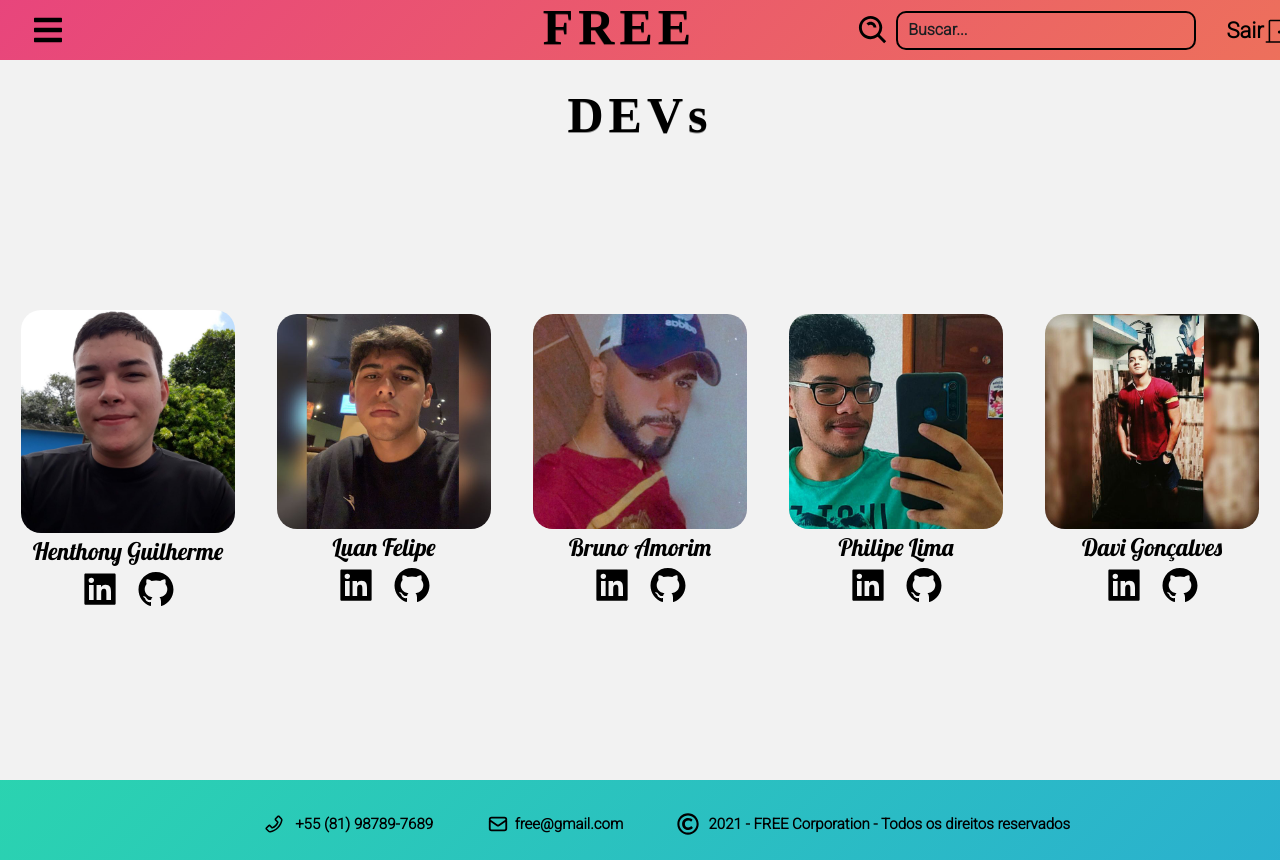
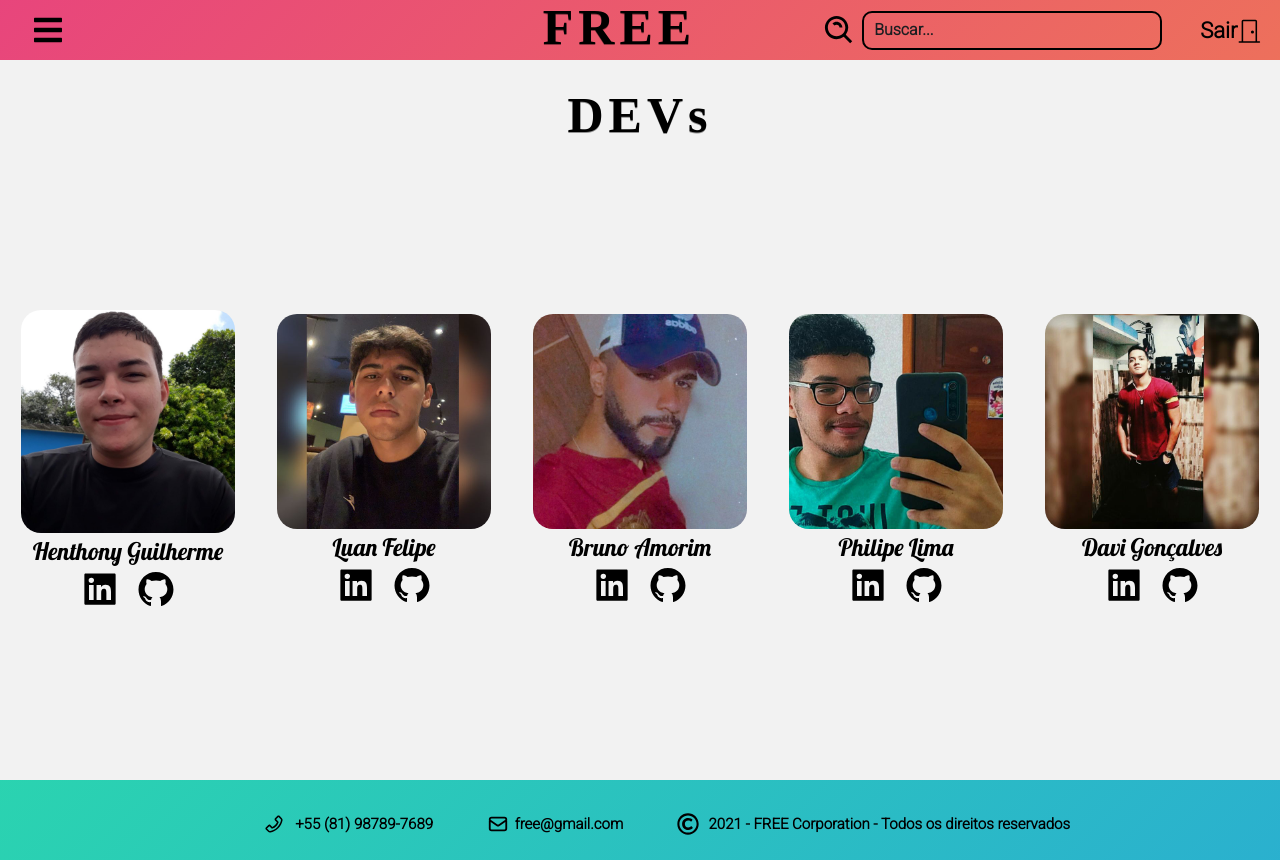
Before and after one commit to luan0412/redeSocial_projeto, a React (Create React App) app: page /Sobre in a window 1280 px wide. Built offline with nearby package versions, Linux system fonts and the light colour scheme; a web font is replaced by a local one.

Commit message:
Buscar up

```diff
--- a/src/components/buscar/Buscar.css
+++ b/src/components/buscar/Buscar.css
@@ -1,10 +1,12 @@
 .boxBusca{
+    position: relative;
     display: flex;
-    margin-left: 10rem;
+    margin-left: 10%;
     align-items: center;
 }
 
 .boxBusca .buscar{
+    position: relative;
     width: 300px;
     padding: 10px 0;
     padding-left: 10px;
--- a/src/components/navbar/Navbar.css
+++ b/src/components/navbar/Navbar.css
@@ -2,6 +2,7 @@
     background: linear-gradient(-45deg, #ee7652fa, #e73c7efa, #23a5d5f6, #23d5abf6);
 	background-size: 400% 400%;
 	animation: gradient 15s ease infinite;
+    width: 100%;
     height: 60px;
     display: flex;
     justify-content: space-between;
@@ -96,17 +97,13 @@ margin-left: 16px;
     cursor: pointer;
 }
 
-.search-exit-area{
+.exit-icon{
+    position: relative;
     display: flex;
     justify-content: center;
     align-items: center;
-}
-
-.exit-icon{
-    display: flex;
-    justify-content: center;
-    align-items: center;
-    margin-left: 30px;
+    margin-left: 3%;
+    margin-right: 0.8%;
     cursor: pointer;
 }
 .exit-icon #linkSair{
--- a/src/components/navbar/Navbar.js
+++ b/src/components/navbar/Navbar.js
@@ -28,13 +28,13 @@ function Navbar() {
           onClick={() => history.push("/Home")}
           >FREE</h1>
 
-        <div className="search-exit-area">
-            <BarraDeBuscar />
-            <div onClick={() => history.push("/")} className="exit-icon">
-              <span id="linkSair">Sair</span>
-              <BsIcons.BsDoorClosed id="iconSair" />
-            </div>
+          <BarraDeBuscar />
+
+          <div onClick={() => history.push("/")} className="exit-icon">
+            <span id="linkSair">Sair</span>
+            <BsIcons.BsDoorClosed id="iconSair" />
           </div>
+
         </div>
         <nav className={sidebar ? 'nav-menu active' : 'nav-menu'}>
           <ul className='nav-menu-items' onClick={showSidebar}>
```
Also changed, not shown: 1 other file (tests, documents, lock files or other folders).
